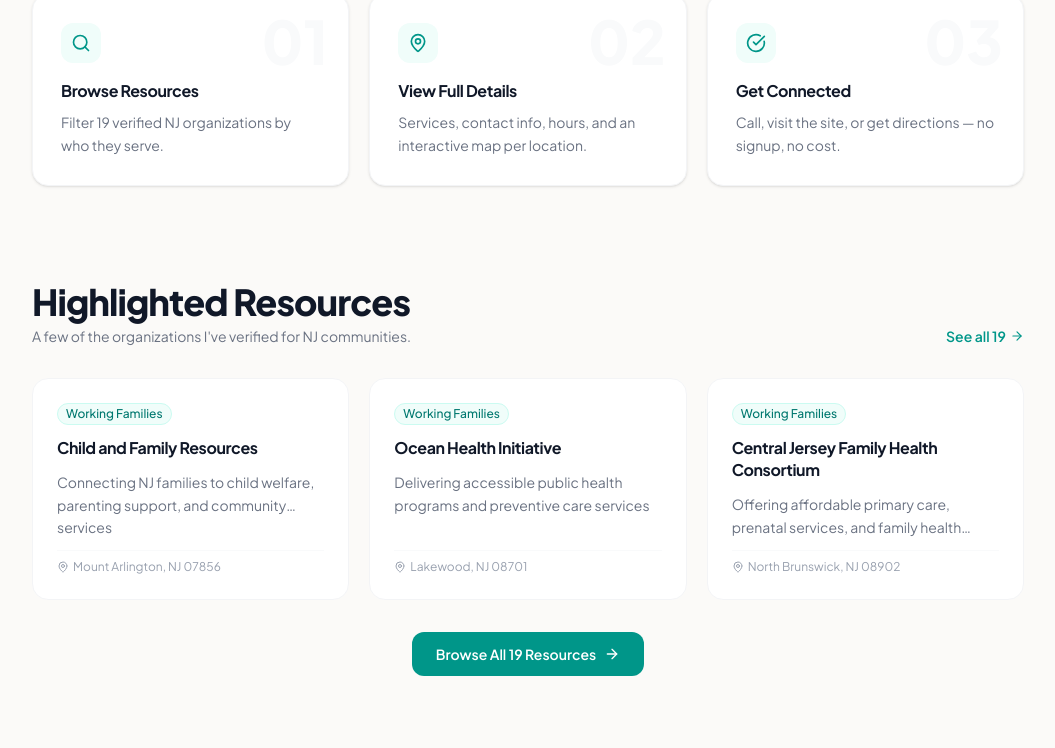
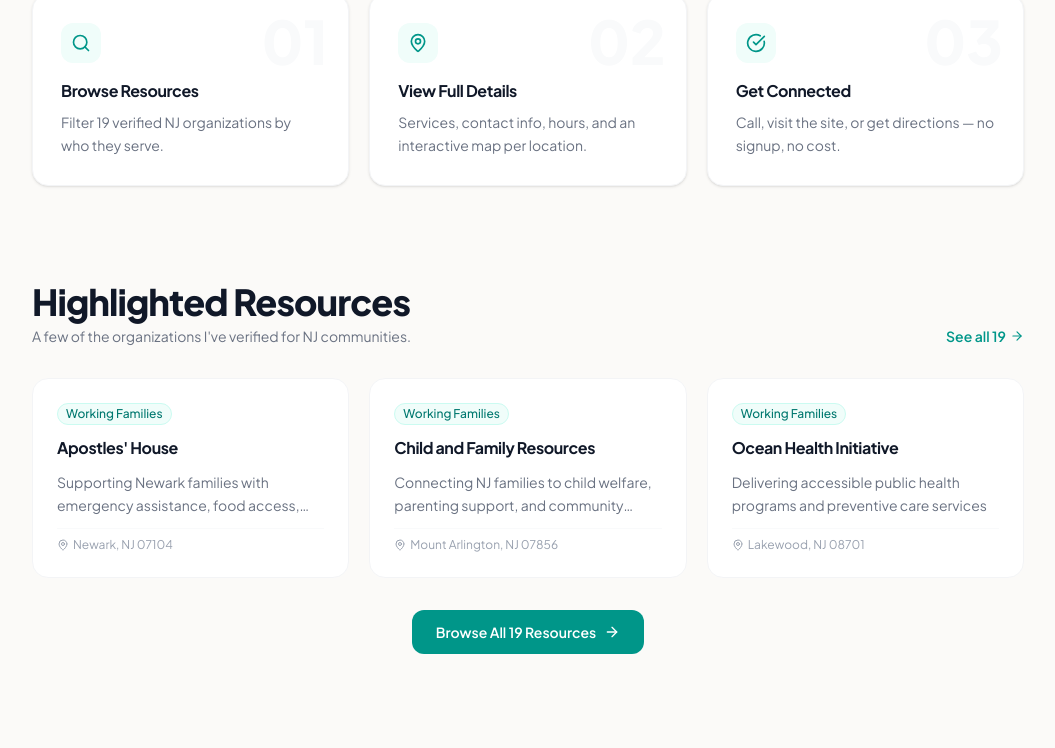
Before and after one commit to ojacklyn2-rgb/ubiquitous-journey, a React (Vite) app: page / in a window 1280 px wide. Shown: the part 2200-2948 px from the top of the page, without its empty margins (112-1167 px from the left). Built offline with nearby package versions, Linux system fonts and the light colour scheme.

Commit message:
Add Apostles' House resource and teal favicon
https://claude.ai/code/session_01E7zuG1oTJmZnanWba6bJRJ

```diff
--- a/index.html
+++ b/index.html
@@ -7,6 +7,7 @@
     <meta name="description" content="Find free public health services, housing support, and community resources for underserved communities across New Jersey. 19 verified resources covering healthcare, housing, transportation, and more." />
     <meta name="keywords" content="NJ public health resources, New Jersey health services, free healthcare NJ, underserved communities NJ, NJ housing assistance, community health New Jersey, health equity NJ" />
     <meta name="author" content="Ojacklyn" />
+    <link rel="icon" type="image/svg+xml" href="/favicon.svg" />
     <meta name="robots" content="index, follow" />
     <link rel="canonical" href="https://ojacklyn.com/" />
 
--- a/src/data.ts
+++ b/src/data.ts
@@ -16,6 +16,22 @@ export const BLOG_POSTS: BlogPost[] = [];
 export const MEDICAL_SERVICES: MedicalService[] = [];
 
 export const RESOURCES: Resource[] = [
+  {
+    id: 'apostles-house',
+    name: "Apostles' House",
+    subtitle: 'Supporting Newark families with emergency assistance, food access, and community care',
+    description: "Apostles' House is a community-based organization in Newark, NJ providing emergency assistance, food support, and wraparound services to working families and individuals in need. Located in the heart of Newark, they serve as a trusted neighborhood resource for those facing hardship.",
+    categories: ['Working Families'],
+    services: ['Emergency assistance', 'Food support', 'Community referrals', 'Family services'],
+    phone: '',
+    hours: 'Contact for hours',
+    locations: [
+      {
+        address: '24 Grant St, Newark, NJ 07104',
+        mapQuery: '24+Grant+St+Newark+NJ+07104',
+      }
+    ],
+  },
   {
     id: 'child-and-family-resources',
     name: 'Child and Family Resources',
```
Also changed, not shown: public/favicon.svg (added).
